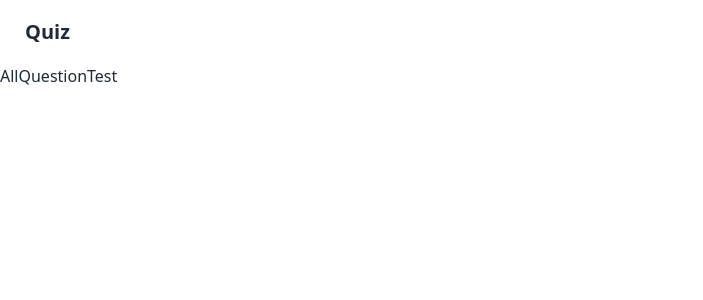
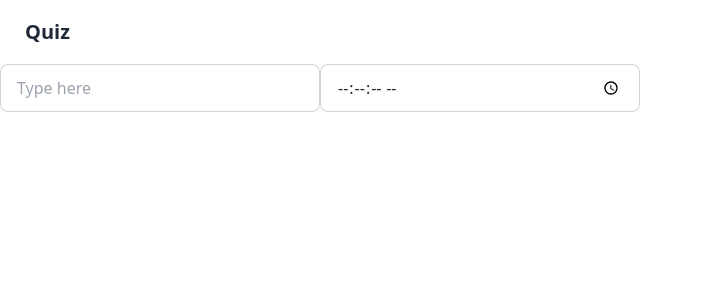
Before and after one commit to Upendrasahu99/prep-sathi-app, a React (Vite) app: page /test-all-questions/1/1 in a window 1280 px wide. Shown: the top 300 px of the page, without its empty margins (0-703 px from the left). Built offline with nearby package versions, Linux system fonts and the light colour scheme.

Commit message:
Add quiz setting page

```diff
--- /dev/null
+++ b/src/components/testSetting/TestSetting.tsx
@@ -0,0 +1,13 @@
+import React from 'react'
+
+const TestSetting = () => {
+
+  return (
+    <div>
+      <input type="number" placeholder="Type here" className="input input-bordered w-full max-w-xs" />
+      <input type="time" step={1} placeholder="Type here" className="input input-bordered w-full max-w-xs" />
+    </div>
+  )
+}
+
+export default TestSetting
--- a/src/pages/AllQuestionTest.tsx
+++ b/src/pages/AllQuestionTest.tsx
@@ -1,8 +1,11 @@
 import React from 'react'
+import TestSetting from '../components/testSetting/TestSetting'
 
 const AllQuestionTest = () => {
   return (
-    <div>AllQuestionTest</div>
+    <div>
+      <TestSetting/>
+    </div>
   )
 }
 
--- a/src/pages/SingleQuestionTest.tsx
+++ b/src/pages/SingleQuestionTest.tsx
@@ -1,8 +1,11 @@
 import React from 'react'
+import TestSetting from '../components/testSetting/TestSetting'
 
 const SingleQuestionTest = () => {
   return (
-    <div>single question</div>
+    <div>
+      <TestSetting/>
+    </div>
   )
 }
 
```
